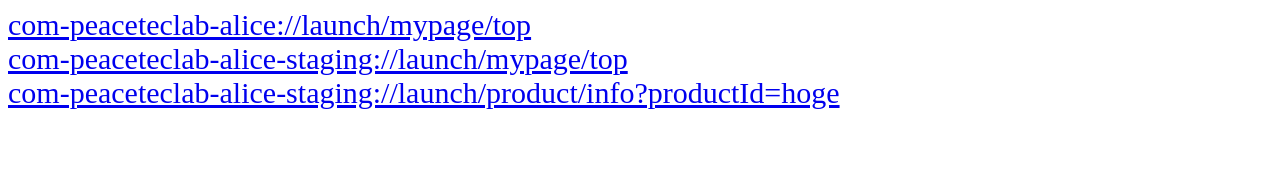
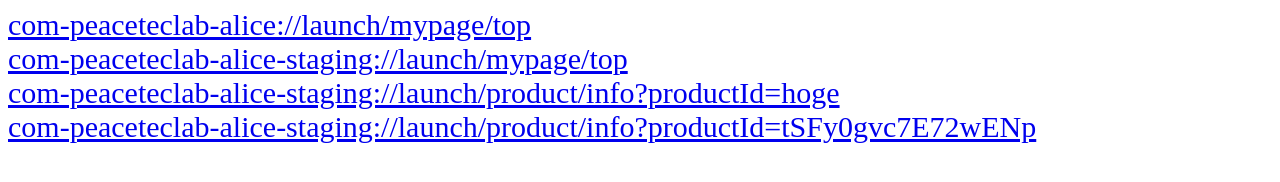
Before and after one commit to calamelman/content-path-sample, a plain HTML site: page index.html in a window 1280 px wide. Drawn offline with Linux system fonts and the light colour scheme.

Commit message:
Update index.html

```diff
--- a/index.html
+++ b/index.html
@@ -1,3 +1,4 @@
 <div><a href="com-peaceteclab-alice://launch/mypage/top" style="font-size: 30px;">com-peaceteclab-alice://launch/mypage/top</a></div>
 <div><a href="com-peaceteclab-alice-staging://launch/mypage/top" style="font-size: 30px;">com-peaceteclab-alice-staging://launch/mypage/top</a></div>
 <div><a href="com-peaceteclab-alice-staging://launch/product/info?productId=hoge" style="font-size: 30px;">com-peaceteclab-alice-staging://launch/product/info?productId=hoge</a></div>
+<div><a href="com-peaceteclab-alice-staging://launch/product/info?productId=tSFy0gvc7E72wENp" style="font-size: 30px;">com-peaceteclab-alice-staging://launch/product/info?productId=tSFy0gvc7E72wENp</a></div>
```
